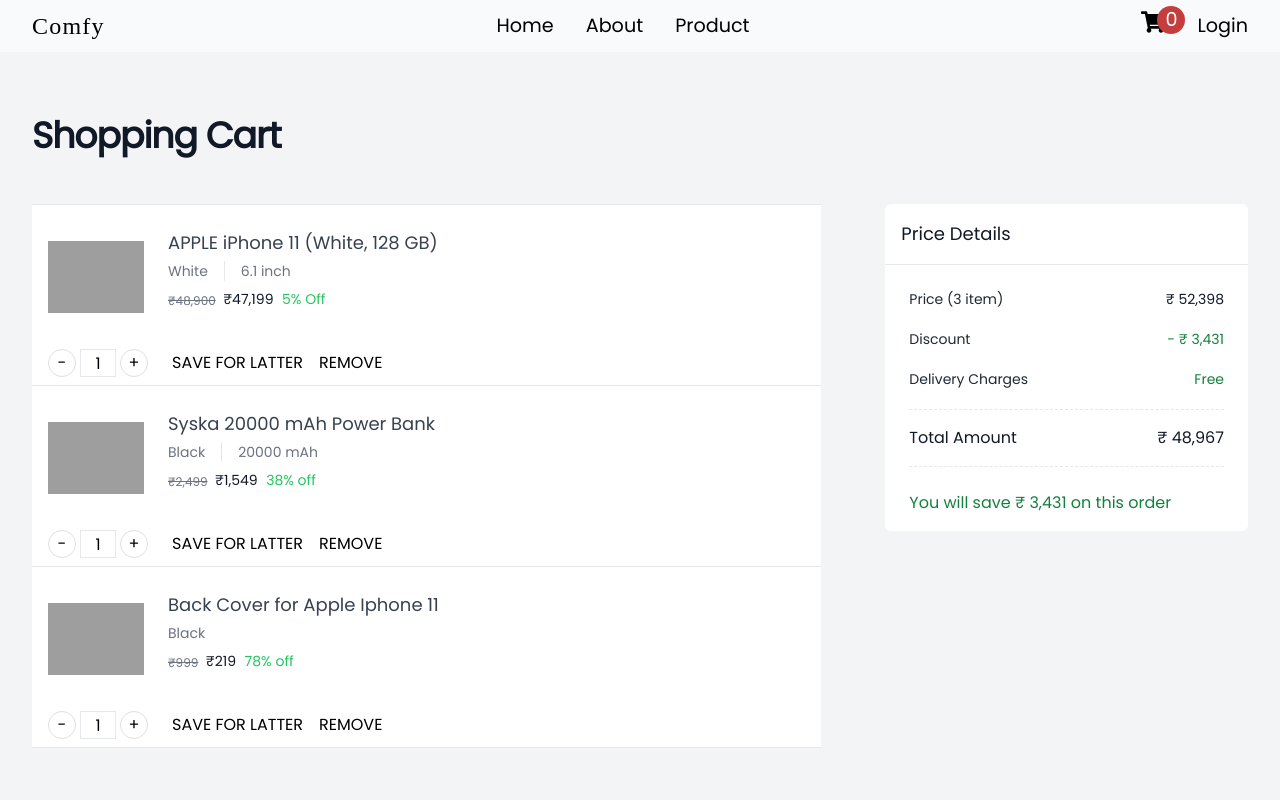
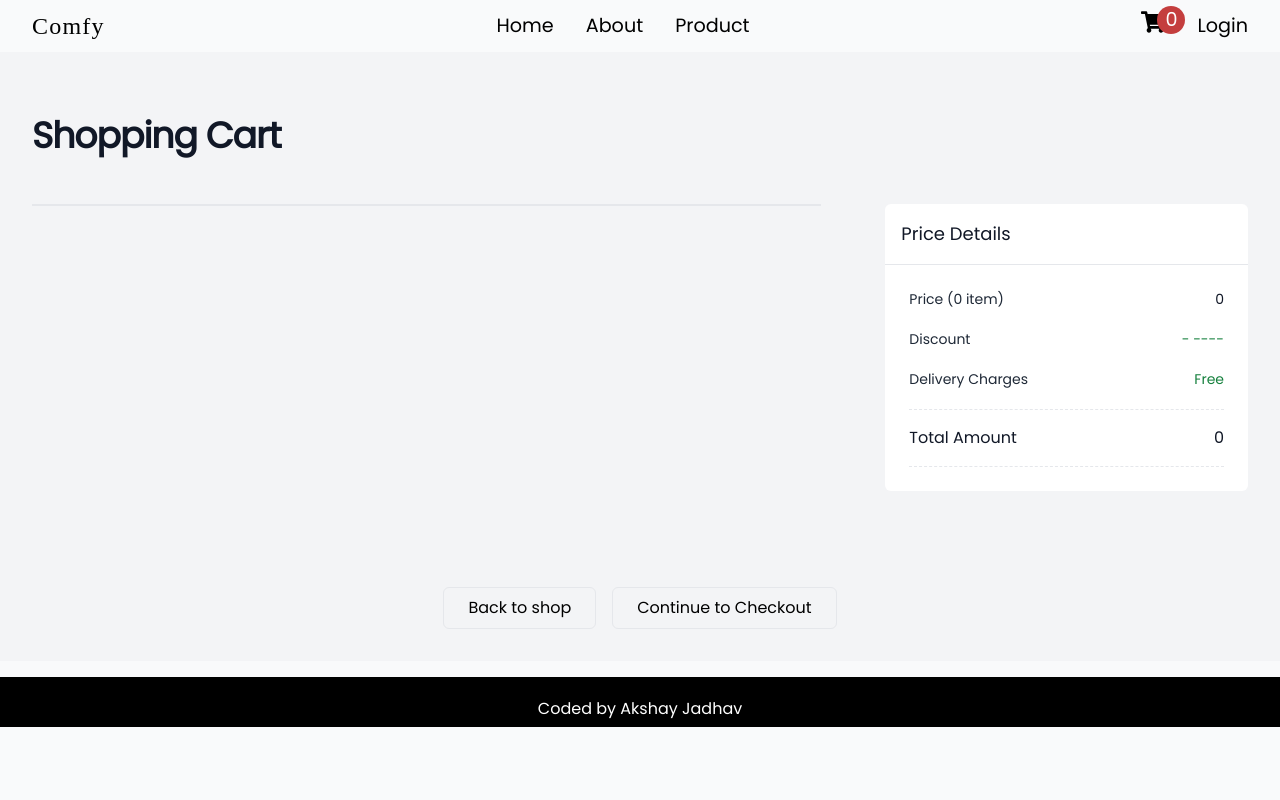
Before and after one commit to apj19/comfy, a React (Vite) app: page /cart in a window 1280 px wide. Shown: the top 800 px of the page. Built offline with nearby package versions, Linux system fonts and the light colour scheme; grey boxes are pictures that could not be loaded; a web font is replaced by a local one.

Commit message:
cart done

```diff
--- a/src/components/DetailCard.jsx
+++ b/src/components/DetailCard.jsx
@@ -5,7 +5,7 @@
 function DetailCard({ productDetails }) {
   return (
     // <Link to={`/product/${productDetails.id}`}></Link>
-    <div className="p-4 grid grid-cols-1 md:grid-cols-2  gap-8 jusify-center items-center">
+    <div className="p-4 grid grid-cols-1 md:grid-cols-2  gap-8 jusify-center items-center -z-10">
       <img
         alt="Home"
         src={productDetails.image}
--- a/src/components/NavBar.jsx
+++ b/src/components/NavBar.jsx
@@ -6,8 +6,10 @@
 import { FaBars } from "react-icons/fa";
 import { Link } from "react-router-dom";
 // import { FaXbox } from "react-icons/fa";
+import { useSelector, useDispatch } from "react-redux";
 
 function NavBar() {
+  const cartproductList = useSelector((state) => state.cart.cartitemsList);
   const [showMobileNav, setShowMobileNav] = useState(false);
 
   return (
@@ -41,7 +43,7 @@
           </button>
         </Link>
         <div className="absolute  left-4 bottom-2  rounded-full bg-my-color w-7 h-7 text-white flex justify-center items-center">
-          <p>0</p>
+          <p>{cartproductList.length}</p>
         </div>
         <button>Login</button>
       </div>
@@ -60,7 +62,7 @@
       {showMobileNav && (
         <div
           onClick={() => setShowMobileNav(false)}
-          className="absolute w-full h-full top-16 left-0 animate__animated animate__fadeInLeft flex flex-col items-center z-100 bg-gray-50"
+          className="absolute w-full h-full top-16 left-0 animate__animated animate__fadeInLeft flex flex-col items-center  bg-gray-50"
         >
           <ul className="flex flex-col justify-between items-center gap-8 mb-8">
             <Link to="/">
@@ -80,7 +82,7 @@
               </button>
             </Link>
             <div className="absolute  left-4 bottom-2  rounded-full bg-my-color w-7 h-7 text-white flex justify-center items-center">
-              <p>0</p>
+              <p>{cartproductList.length}</p>
             </div>
             <button>Login</button>
           </div>
--- a/src/components/ProductDetailsCard.jsx
+++ b/src/components/ProductDetailsCard.jsx
@@ -1,16 +1,20 @@
 import axios from "axios";
 import React, { useState } from "react";
-import { useParams } from "react-router-dom";
+import { useNavigate, useParams } from "react-router-dom";
 import { single_product_url } from "../utilities/EndPoints";
 import { useEffect } from "react";
 import { FaRupeeSign } from "react-icons/fa";
 import { FaCircle } from "react-icons/fa";
 import { GridLoader } from "react-spinners";
+import { AddtoCart } from "../features/cartSlice";
+import { useSelector, useDispatch } from "react-redux";
 
 function ProductDetailsCard() {
   const { productid } = useParams();
   const [showLoder, setShowLoader] = useState(false);
   const [quantity, setQuantity] = useState(1);
+  const [selectColor, setSelectColor] = useState(0);
+
   const [productdetails, setproductdetail] = useState({
     name: "",
     images: [
@@ -18,17 +22,44 @@
         url: "",
       },
     ],
+    colors: [],
   });
+  const [color, setcolor] = useState("");
 
   const [imageUrl, setImageUrl] = useState("");
+  const dispatch = useDispatch();
+  const navigate = useNavigate();
 
   async function fetchProductDetails() {
     setShowLoader(true);
     const productData = await axios.get(`${single_product_url}${productid}`);
     const Details = productData.data;
-    console.log(Details);
+    // console.log(Details);
     setproductdetail(Details);
     setShowLoader(false);
+  }
+
+  function handleAddtoCart() {
+    let selectedcolor;
+    if (color == "") {
+      selectedcolor = productdetails.colors[0];
+    } else {
+      selectedcolor = color;
+    }
+
+    dispatch(
+      AddtoCart({
+        id: productdetails.id,
+        name: productdetails.name,
+        price: productdetails.price,
+        imgsrc: productdetails.images[0],
+        color: "dd",
+        pquantity: quantity,
+        pcolor: selectedcolor,
+        stock: productdetails.stock,
+      })
+    );
+    navigate("/cart");
   }
   useEffect(() => {
     fetchProductDetails();
@@ -42,10 +73,10 @@
           <GridLoader color="#36d7b7" />
         </div>
       )}
-      <div className="relative mx-auto max-w-screen-xl px-4 py-8">
+      <div className=" mx-auto max-w-screen-xl px-4 py-8">
         <div className="grid gap-8 lg:grid-cols-4 lg:items-start">
           <div className="lg:col-span-2">
-            <div className="relative mt-4">
+            <div className=" mt-4">
               <img
                 alt="Tee"
                 src={imageUrl || productdetails.images[0].url}
@@ -96,7 +127,9 @@
                     <tr>
                       <th>Available</th>
                       <td>
-                        {productdetails.stock > 0 ? "in stock" : "out of stock"}
+                        {productdetails.stock > 0
+                          ? "in stock : " + productdetails.stock
+                          : "out of stock"}
                       </td>
                     </tr>
                     <tr>
@@ -118,12 +151,20 @@
                       <tbody>
                         <tr>
                           <th>Colors</th>
-                          {productdetails.colors?.map((m) => (
+                          {productdetails.colors?.map((m, i) => (
                             <td key={m}>
-                              <FaCircle
-                                className="text-[1.3rem]"
-                                style={{ color: m }}
-                              />
+                              <button
+                                onClick={(e) => {
+                                  setSelectColor(i);
+                                  setcolor(m);
+                                  // setselectfiltercolor(e.target.value);
+                                  // allFilters("", "", e.target.value);
+                                }}
+                                value={m}
+                                className={`border-2  rounded-full w-6 h-6
+                  ${selectColor == i ? "border-black" : ""}`}
+                                style={{ backgroundColor: m }}
+                              ></button>
                             </td>
                           ))}
                         </tr>
@@ -146,6 +187,7 @@
 
                       <button
                         onClick={() => setQuantity(quantity + 1)}
+                        disabled={quantity == productdetails.stock}
                         type="button"
                         className="h-7 w-7 rounded-full border border-[#e0e0e0] flex justify-center items-center"
                       >
@@ -154,7 +196,10 @@
                     </div>
                   </div>
 
-                  <button className="w-full md:w-[200px] rounded bg-red-700 px-6 py-3 text-sm font-bold uppercase tracking-wide text-white">
+                  <button
+                    onClick={handleAddtoCart}
+                    className="w-full md:w-[200px] rounded bg-red-700 px-6 py-3 text-sm font-bold uppercase tracking-wide text-white"
+                  >
                     Add to cart
                   </button>
                 </div>
--- /dev/null
+++ b/src/features/cartSlice.js
@@ -0,0 +1,41 @@
+import { createSlice } from '@reduxjs/toolkit'
+
+const initialState = {
+  value: 0,
+  cartitemsList:[]
+}
+
+export const cartSlice = createSlice({
+  name: 'cart',
+  initialState,
+  reducers: {
+    AddtoCart: (state,action) => {
+
+      let index=state.cartitemsList.findIndex((c)=> c.id == action.payload.id);
+
+      if(index  == -1){
+        state.cartitemsList.push(action.payload);
+      }else{
+        state.cartitemsList[index].pquantity += action.payload.pquantity;
+      }
+
+      // state.cartitemsList.findIndex((c)=> c.id == action.payload.id)
+
+
+    },
+    removefromCart: (state,action) => {
+      state.cartitemsList =state.cartitemsList.filter((f)=> f.id != action.payload)
+    },
+    incrementProductQuantity: (state, action) => {
+    //   state.value += action.payload
+    let index=state.cartitemsList.findIndex((c)=> c.id == action.payload.id);
+
+    state.cartitemsList[index].pquantity += action.payload.pquantity;
+
+    },
+  },
+})
+
+export const { AddtoCart, removefromCart, incrementProductQuantity } = cartSlice.actions
+
+export default cartSlice.reducer
--- a/src/features/filterSlice.js
+++ /dev/null
@@ -1,32 +0,0 @@
-import { createSlice } from '@reduxjs/toolkit'
-const initialState = {
-    company: 'all',
-    category:'all'
-  }
-
-  export const filterSlice = createSlice({
-    name: 'filter',
-    initialState,
-    reducers: {
-      setComany: (state,action) => {
-        // Redux Toolkit allows us to write "mutating" logic in reducers. It
-        // doesn't actually mutate the state because it uses the Immer library,
-        // which detects changes to a "draft state" and produces a brand new
-        // immutable state based off those changes
-        // state.value += 1
-        state.company=action.payload
-        // console.log(state.company, action.payload);
-      },
-      setCatgory: (state,action) => {
-        state.category=action.payload
-        // console.log(state.category, action.payload);
-
-      },
-
-    },
-  })
-
-  // Action creators are generated for each case reducer function
-  export const { setComany,setCatgory } = filterSlice.actions
-
-  export default filterSlice.reducer
--- a/src/pages/Cart.jsx
+++ b/src/pages/Cart.jsx
@@ -1,46 +1,30 @@
 import React from "react";
+import { useSelector, useDispatch } from "react-redux";
+import { Link } from "react-router-dom";
+import {
+  removefromCart,
+  incrementProductQuantity,
+} from "../features/cartSlice";
+import { FaRupeeSign } from "react-icons/fa";
 
 function Cart() {
-  const products = [
-    {
-      id: 1,
-      name: "APPLE iPhone 11 (White, 128 GB)",
-      href: "#",
-      price: "₹47,199",
-      originalPrice: "₹48,900",
-      discount: "5% Off",
-      color: "White",
-      size: "6.1 inch",
-      imageSrc:
-        "https://dev-ui-image-assets.s3.ap-south-1.amazonaws.com/shopping-cart/iphone-11-256-u-mwm82hn-a-apple-0-original-imafkg25mhaztxns.jpeg?q=90",
-    },
-    {
-      id: 2,
-      name: "Syska 20000 mAh Power Bank",
-      href: "#",
-      price: "₹1,549",
-      originalPrice: "₹2,499",
-      discount: "38% off",
-      color: "Black",
-      leadTime: "3-4 weeks",
-      size: "20000 mAh",
-      imageSrc:
-        "https://dev-ui-image-assets.s3.ap-south-1.amazonaws.com/shopping-cart/p2024j-bk-p2024j-20000-syska-original-imafz4zuunbw3mfu.jpeg?q=70",
-    },
-    {
-      id: 3,
-      name: "Back Cover for Apple Iphone 11",
-      href: "#",
-      price: "₹219 ",
-      originalPrice: "₹999",
-      discount: "78% off",
-      color: "Black",
-      imageSrc:
-        "https://dev-ui-image-assets.s3.ap-south-1.amazonaws.com/shopping-cart/linetpu-029-012-101-gadgetm-original-imag7ayekbkvfu4f.jpeg?q=70",
-    },
-  ];
+  const cartproductList = useSelector((state) => state.cart.cartitemsList);
+  const dispatch = useDispatch();
+
+  function totalValue() {
+    let value = 0;
+    cartproductList.forEach((e) => {
+      let temp = e.pquantity * e.price;
+      value += temp;
+    });
+
+    return value;
+  }
+
+  // console.log(cartproductList);
+
   return (
-    <div className="bg-gray-100 dark:bg-gray-900  dark:nx-bg-neutral-900">
+    <div className="bg-gray-100 ">
       <div className="mx-auto max-w-2xl px-4 pt-16 pb-24 sm:px-6 lg:max-w-7xl lg:px-8">
         <h1 className="text-3xl font-bold tracking-tight text-gray-900 dark:text-white sm:text-4xl">
           Shopping Cart
@@ -58,12 +42,12 @@
               role="list"
               className="divide-y divide-gray-200 border-t border-b border-gray-200"
             >
-              {products.map((product, productIdx) => (
+              {cartproductList.map((product) => (
                 <div key={product.id} className="px-4">
                   <li className="flex py-6 sm:py-6 ">
                     <div className="flex-shrink-0">
                       <img
-                        src={product.imageSrc}
+                        src={product.imgsrc.url}
                         alt={product.name}
                         className="h-24 w-24 rounded-md object-contain object-center sm:h-38 sm:w-38"
                       />
@@ -74,66 +58,75 @@
                         <div>
                           <div className="flex justify-between">
                             <h3 className="text-sm">
-                              <a
-                                href={product.href}
-                                className="font-medium text-lg text-gray-700 dark:text-white"
-                              >
+                              <p className="font-medium text-lg text-gray-700 dark:text-white">
                                 {product.name}
-                              </a>
+                              </p>
                             </h3>
                           </div>
                           <div className="mt-1 flex text-sm">
-                            <p className="text-gray-500 dark:text-gray-200">
-                              {product.color}
-                            </p>
-                            {product.size ? (
-                              <p className="ml-4 border-l border-gray-200 pl-4 text-gray-500 dark:text-gray-200">
-                                {product.size}
-                              </p>
-                            ) : null}
+                            <p
+                              className={`border-2  rounded-full w-6 h-6`}
+                              style={{ backgroundColor: product.pcolor }}
+                            ></p>
                           </div>
                           <div className="mt-1 flex items-end">
-                            <p className="text-xs line-through font-medium text-gray-500 dark:text-gray-100">
-                              {product.originalPrice}
-                            </p>
-                            <p className="text-sm font-medium text-gray-900 dark:text-white">
-                              &nbsp;&nbsp;{product.price}
-                            </p>
-                            &nbsp;&nbsp;
-                            <p className="text-sm font-medium text-green-500">
-                              {product.discount}
+                            <p className="text-[1.2rem]  font-medium text-gray-500 ">
+                              <FaRupeeSign className="inline-block" />
+                              {new Intl.NumberFormat("en-IN", {
+                                maximumSignificantDigits: 3,
+                              }).format(product.price)}
                             </p>
                           </div>
                         </div>
                       </div>
                     </div>
                   </li>
+
                   <div className="flex mb-2">
                     <div className="flex min-w-24 dark:text-white">
                       <button
+                        onClick={() =>
+                          dispatch(
+                            incrementProductQuantity({
+                              id: product.id,
+                              pquantity: -1,
+                            })
+                          )
+                        }
+                        disabled={product.pquantity == 1}
                         type="button"
                         className="h-7 w-7 rounded-full border border-[#e0e0e0]"
                       >
                         -
                       </button>
-                      <input
-                        type="text"
-                        className="h-7 w-9 text-center mx-1 border dark:bg-white dark:text-black"
-                        value={1}
-                        onChange={() => {}}
-                      />
+                      <p className="h-7 w-9 text-center mx-1 text-[1.3rem]">
+                        {product.pquantity}
+                      </p>
+
                       <button
+                        disabled={product.pquantity == product.stock}
+                        onClick={() =>
+                          dispatch(
+                            incrementProductQuantity({
+                              id: product.id,
+                              pquantity: 1,
+                            })
+                          )
+                        }
                         type="button"
                         className="h-7 w-7 rounded-full border border-[#e0e0e0] flex justify-center items-center"
                       >
                         +
                       </button>
                     </div>
+
                     <div className="ml-4 flex flex-1 sm:ml-6 dark:text-white">
-                      <button className="font-medium mr-4 ">
-                        SAVE FOR LATTER
+                      <button
+                        onClick={() => dispatch(removefromCart(product.id))}
+                        className="mt-1.5 inline-block bg-black px-5 py-3 text-xs font-medium uppercase tracking-wide text-white"
+                      >
+                        REMOVE
                       </button>
-                      <button className="font-medium">REMOVE</button>
                     </div>
                   </div>
                 </div>
@@ -157,10 +150,12 @@
               <dl className=" space-y-1  px-6 py-4 sm:p-6">
                 <div className="flex items-center justify-between">
                   <dt className="text-sm text-gray-800 dark:text-gray-200">
-                    Price (3 item)
+                    Price ({cartproductList.length} item)
                   </dt>
                   <dd className="text-sm font-medium text-gray-900 dark:text-gray-100">
-                    ₹ 52,398
+                    {new Intl.NumberFormat("en-IN", {
+                      maximumSignificantDigits: 3,
+                    }).format(totalValue())}
                   </dd>
                 </div>
                 <div className="flex items-center justify-between pt-4">
@@ -168,7 +163,7 @@
                     <span>Discount</span>
                   </dt>
                   <dd className="text-sm font-medium text-green-700 dark:text-green-400">
-                    - ₹ 3,431
+                    - ----
                   </dd>
                 </div>
                 <div className="flex items-center justify-between py-4">
@@ -184,18 +179,22 @@
                     Total Amount
                   </dt>
                   <dd className="text-base font-medium text-gray-900 dark:text-white">
-                    ₹ 48,967
+                    {new Intl.NumberFormat("en-IN", {
+                      maximumSignificantDigits: 3,
+                    }).format(totalValue())}
                   </dd>
                 </div>
               </dl>
-              <div className="px-6 pb-4 font-medium text-green-700 dark:text-green-400">
+              {/* <div className="px-6 pb-4 font-medium text-green-700 dark:text-green-400">
                 You will save ₹ 3,431 on this order
-              </div>
+              </div> */}
             </div>
           </section>
         </form>
       </div>
+
       <div className="flex justify-center space-x-4 pb-8">
+        <Link to="/product">
           <button
             type="button"
             className="px-6 py-2 border rounded-md dark:border-violet-400"
@@ -203,6 +202,7 @@
             Back
             <span className="sr-only sm:not-sr-only"> to shop</span>
           </button>
+        </Link>
         <button
           type="button"
           className="px-6 py-2 border rounded-md dark:bg-violet-400 dark:text-gray-900 dark:border-violet-400"
--- a/src/pages/Product.jsx
+++ b/src/pages/Product.jsx
@@ -11,7 +11,7 @@
 import { FaXbox } from "react-icons/fa";
 
 import { useSelector, useDispatch } from "react-redux";
-import { setComany, setCatgory } from "../features/filterSlice";
+
 import { FaCircle } from "react-icons/fa";
 
 function Product() {
@@ -184,6 +184,7 @@
 
   useEffect(() => {
     featuredProducts();
+    window.scrollTo(0, 0);
   }, []);
   return (
     <main className="px-4">
--- a/src/store/store.js
+++ b/src/store/store.js
@@ -1,8 +1,9 @@
 import { configureStore } from '@reduxjs/toolkit'
-import filterSliceReducer from '../features/filterSlice'
+import cartSliceReducer from '../features/cartSlice'
+
 
 export const store = configureStore({
   reducer: {
-    filter:filterSliceReducer,
-  },
+    cart : cartSliceReducer
+   },
 })
```
Lines whose indentation alone changed are shown as unchanged.
